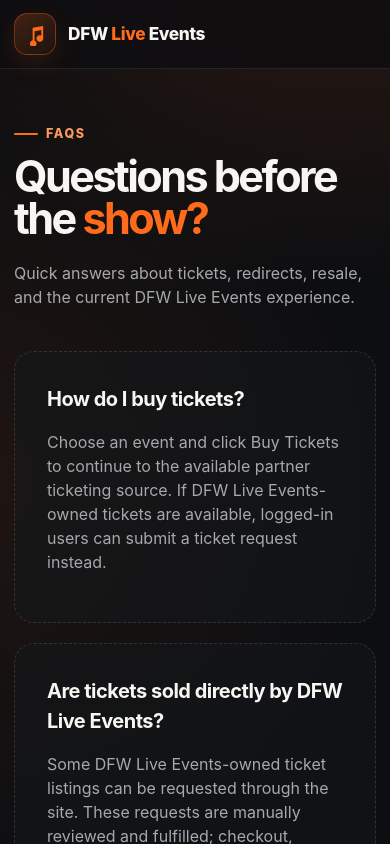
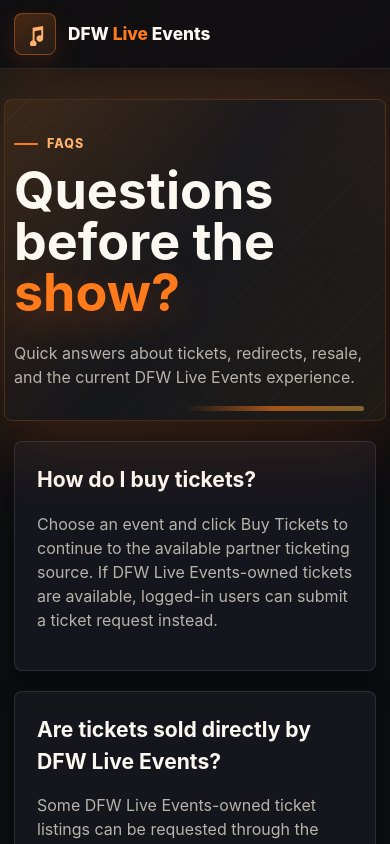
Before and after one commit to IDFWCRE/DFWLiveEvents, a Next.js app: page /faqs in a window 390 px wide. Shown: the top 844 px of the page. Built offline with nearby package versions, Linux system fonts and the light colour scheme; no server answers.

Commit message:
Refine dark orange marketplace theme

```diff
--- a/styles/globals.css
+++ b/styles/globals.css
@@ -1,15 +1,26 @@
 :root {
-  --bg: #0d0e11;
-  --surface: #16181d;
-  --surface-2: #1e2026;
-  --border: rgba(255, 255, 255, 0.09);
-  --text: #f8f6f2;
-  --muted: #a7a8ad;
-  --orange: #ff6b1a;
-  --orange-light: #ff9a5e;
-  --orange-dark: #d94d00;
-  --shadow: 0 18px 45px rgba(0, 0, 0, 0.28);
-  --radius: 20px;
+  --bg: #0c0d10;
+  --page: #101116;
+  --surface: #17191f;
+  --surface-2: #202229;
+  --surface-3: #25272f;
+  --border: rgba(255, 255, 255, 0.1);
+  --border-strong: rgba(255, 139, 64, 0.42);
+  --text: #fbf7f1;
+  --muted: #b7b2aa;
+  --muted-2: #85817b;
+  --orange: #ff7a1a;
+  --orange-light: #ffb16e;
+  --orange-dark: #e1560b;
+  --orange-soft: rgba(255, 122, 26, 0.13);
+  --gold: #f6b94b;
+  --green: #86efac;
+  --red: #fca5a5;
+  --blue: #93c5fd;
+  --shadow: 0 20px 54px rgba(0, 0, 0, 0.34);
+  --shadow-soft: 0 12px 30px rgba(0, 0, 0, 0.24);
+  --shadow-warm: 0 24px 74px rgba(255, 103, 26, 0.16);
+  --radius: 8px;
 }
 
 * {
@@ -27,9 +38,9 @@
   margin: 0;
   color: var(--text);
   background:
-    radial-gradient(circle at 85% -10%, rgba(255, 107, 26, 0.17), transparent 30rem),
-    radial-gradient(circle at -10% 25%, rgba(255, 107, 26, 0.08), transparent 26rem),
-    var(--bg);
+    radial-gradient(circle at 82% -12%, rgba(255, 122, 26, 0.2), transparent 30rem),
+    radial-gradient(circle at 10% 8%, rgba(246, 185, 75, 0.09), transparent 25rem),
+    linear-gradient(180deg, #121116 0, var(--bg) 34rem, #0a0b0e 100%);
   font-family: Inter, ui-sans-serif, system-ui, -apple-system, BlinkMacSystemFont, "Segoe UI", sans-serif;
   line-height: 1.5;
 }
@@ -53,6 +64,8 @@
 
 button,
 input,
+select,
+textarea,
 a {
   font: inherit;
 }
@@ -67,7 +80,8 @@
   z-index: 20;
   top: 0;
   border-bottom: 1px solid var(--border);
-  background: rgba(13, 14, 17, 0.78);
+  background: rgba(12, 13, 16, 0.82);
+  box-shadow: 0 1px 22px rgba(0, 0, 0, 0.28);
   backdrop-filter: blur(18px);
 }
 
@@ -82,7 +96,7 @@
   display: flex;
   align-items: center;
   justify-content: space-between;
-  min-height: 78px;
+  min-height: 76px;
   gap: 24px;
 }
 
@@ -97,22 +111,22 @@
   width: 42px;
   height: 42px;
   place-items: center;
-  border: 1px solid rgba(255, 107, 26, 0.35);
-  border-radius: 13px;
-  background: linear-gradient(145deg, rgba(255, 107, 26, 0.22), rgba(255, 107, 26, 0.06));
-  box-shadow: 0 8px 24px rgba(255, 107, 26, 0.13);
+  border: 1px solid rgba(255, 122, 26, 0.4);
+  border-radius: var(--radius);
+  background: linear-gradient(145deg, rgba(255, 122, 26, 0.24), rgba(255, 177, 110, 0.08));
+  box-shadow: 0 10px 28px rgba(255, 103, 26, 0.13);
 }
 
 .logo svg {
   width: 23px;
   height: 23px;
-  fill: var(--orange);
+  fill: var(--orange-light);
 }
 
 .brand-text {
   font-size: 1.08rem;
-  font-weight: 800;
-  letter-spacing: -0.02em;
+  font-weight: 850;
+  letter-spacing: 0;
 }
 
 .brand-text span,
@@ -126,7 +140,12 @@
   gap: 18px;
   color: var(--muted);
   font-size: 0.9rem;
-  font-weight: 700;
+  font-weight: 750;
+}
+
+.main-nav a,
+.nav-button {
+  min-height: 36px;
 }
 
 .main-nav a:hover {
@@ -139,7 +158,7 @@
   cursor: pointer;
   border: 0;
   background: transparent;
-  font-weight: 700;
+  font-weight: 750;
 }
 
 .nav-button:hover {
@@ -148,23 +167,51 @@
 
 main {
   min-height: calc(100vh - 156px);
-  padding: 70px 0 80px;
+  padding: 62px 0 80px;
 }
 
 .hero {
-  max-width: 820px;
-  margin-bottom: 42px;
+  position: relative;
+  isolation: isolate;
+  max-width: 860px;
+  margin-bottom: 34px;
+  padding: 10px 0 18px;
+}
+
+.hero::before {
+  position: absolute;
+  z-index: -1;
+  inset: -26px -30px -18px;
+  border: 1px solid rgba(255, 122, 26, 0.18);
+  border-radius: 8px;
+  background:
+    linear-gradient(120deg, rgba(255, 122, 26, 0.1), rgba(23, 25, 31, 0.72) 48%, rgba(246, 185, 75, 0.08)),
+    repeating-linear-gradient(135deg, rgba(255, 255, 255, 0.025) 0 1px, transparent 1px 16px);
+  box-shadow: var(--shadow-warm);
+  content: "";
+}
+
+.hero::after {
+  position: absolute;
+  z-index: -1;
+  right: 26px;
+  bottom: -4px;
+  width: min(34vw, 290px);
+  height: 5px;
+  border-radius: 999px;
+  background: linear-gradient(90deg, transparent, rgba(255, 122, 26, 0.6), rgba(246, 185, 75, 0.46));
+  content: "";
 }
 
 .eyebrow {
   display: inline-flex;
   align-items: center;
-  gap: 8px;
+  gap: 9px;
   margin: 0 0 13px;
   color: var(--orange-light);
   font-size: 0.78rem;
-  font-weight: 800;
-  letter-spacing: 0.13em;
+  font-weight: 850;
+  letter-spacing: 0.08em;
   text-transform: uppercase;
 }
 
@@ -177,16 +224,20 @@
 }
 
 h1 {
-  max-width: 780px;
+  max-width: 820px;
   margin: 0;
-  font-size: clamp(2.7rem, 7vw, 5.4rem);
-  line-height: 0.96;
-  letter-spacing: -0.06em;
+  font-size: clamp(2.45rem, 6vw, 5rem);
+  line-height: 0.98;
+  letter-spacing: 0;
+}
+
+h1 .accent {
+  text-shadow: 0 12px 34px rgba(255, 103, 26, 0.28);
 }
 
 .hero-copy,
 .page-copy {
-  max-width: 660px;
+  max-width: 700px;
   margin: 22px 0 0;
   color: var(--muted);
   font-size: clamp(1rem, 2vw, 1.14rem);
@@ -202,8 +253,10 @@
   margin-bottom: 28px;
   padding: 16px;
   border: 1px solid var(--border);
-  border-radius: 18px;
-  background: rgba(22, 24, 29, 0.82);
+  border-radius: var(--radius);
+  background:
+    linear-gradient(180deg, rgba(28, 30, 38, 0.94), rgba(18, 19, 25, 0.9)),
+    linear-gradient(90deg, rgba(255, 122, 26, 0.08), transparent 48%);
   box-shadow: var(--shadow);
   backdrop-filter: blur(14px);
 }
@@ -229,24 +282,24 @@
   padding: 0 16px 0 47px;
   color: var(--text);
   border: 1px solid var(--border);
-  border-radius: 13px;
+  border-radius: var(--radius);
   outline: none;
-  background: var(--bg);
+  background: rgba(12, 13, 16, 0.78);
   transition: border-color 160ms ease, box-shadow 160ms ease;
 }
 
 .search-input::placeholder {
-  color: #777980;
+  color: var(--muted-2);
 }
 
 .search-input:focus {
-  border-color: rgba(255, 107, 26, 0.65);
-  box-shadow: 0 0 0 3px rgba(255, 107, 26, 0.12);
+  border-color: rgba(255, 122, 26, 0.72);
+  box-shadow: 0 0 0 3px rgba(255, 122, 26, 0.14);
 }
 
 .filter-group {
   display: flex;
-  gap: 7px;
+  gap: 8px;
 }
 
 .filter-row {
@@ -262,35 +315,36 @@
   flex: 0 0 auto;
   color: var(--muted);
   font-size: 0.74rem;
-  font-weight: 800;
-  letter-spacing: 0.1em;
+  font-weight: 850;
+  letter-spacing: 0.08em;
   text-transform: uppercase;
 }
 
 .filter-button {
-  min-height: 42px;
+  min-height: 40px;
   padding: 8px 13px;
   color: var(--muted);
   white-space: nowrap;
   cursor: pointer;
-  border: 1px solid transparent;
-  border-radius: 11px;
-  background: transparent;
+  border: 1px solid var(--border);
+  border-radius: var(--radius);
+  background: rgba(255, 255, 255, 0.03);
   font-size: 0.84rem;
   font-weight: 750;
-  transition: color 160ms ease, background 160ms ease, border-color 160ms ease;
+  transition: color 160ms ease, background 160ms ease, border-color 160ms ease, box-shadow 160ms ease;
 }
 
 .filter-button:hover {
   color: var(--text);
-  background: rgba(255, 255, 255, 0.05);
+  border-color: rgba(255, 122, 26, 0.46);
+  background: var(--orange-soft);
 }
 
 .filter-button.active {
-  color: #fff;
+  color: #ffffff;
   border-color: var(--orange);
-  background: var(--orange-dark);
-  box-shadow: 0 5px 16px rgba(217, 77, 0, 0.22);
+  background: linear-gradient(180deg, var(--orange), var(--orange-dark));
+  box-shadow: 0 8px 20px rgba(255, 103, 26, 0.26);
 }
 
 .results-meta {
@@ -298,14 +352,14 @@
   align-items: baseline;
   justify-content: space-between;
   gap: 16px;
-  margin: 0 2px 18px;
+  margin: 0 2px 20px;
 }
 
 .results-meta h2,
 .section-title {
   margin: 0;
-  font-size: 1.25rem;
-  letter-spacing: -0.025em;
+  font-size: 1.32rem;
+  letter-spacing: 0;
 }
 
 .result-count {
@@ -323,48 +377,65 @@
 
 .event-card,
 .info-card {
+  position: relative;
   display: flex;
   min-width: 0;
   overflow: hidden;
   flex-direction: column;
   border: 1px solid var(--border);
   border-radius: var(--radius);
-  background: var(--surface);
-  box-shadow: 0 12px 34px rgba(0, 0, 0, 0.2);
+  background:
+    linear-gradient(180deg, rgba(27, 29, 36, 0.98), rgba(18, 19, 24, 0.98)),
+    linear-gradient(135deg, rgba(255, 122, 26, 0.08), transparent 44%);
+  box-shadow: var(--shadow-soft);
   transition: transform 200ms ease, border-color 200ms ease, box-shadow 200ms ease;
+}
+
+.event-card::before,
+.info-card::before {
+  position: absolute;
+  z-index: 1;
+  inset: 0 0 auto;
+  height: 3px;
+  background: linear-gradient(90deg, var(--orange), var(--gold));
+  content: "";
+  opacity: 0.62;
+  pointer-events: none;
 }
 
 .event-card:hover,
 .info-card:hover {
-  border-color: rgba(255, 107, 26, 0.34);
-  box-shadow: 0 20px 46px rgba(0, 0, 0, 0.33);
-  transform: translateY(-5px);
+  border-color: var(--border-strong);
+  box-shadow: var(--shadow-warm);
+  transform: translateY(-4px);
 }
 
 .image-wrap {
   position: relative;
   overflow: hidden;
   aspect-ratio: 16 / 10;
-  background: var(--surface-2);
+  background: linear-gradient(135deg, var(--surface-2), #111217);
 }
 
 .event-image {
+  display: block;
   width: 100%;
   height: 100%;
-  display: block;
   object-fit: cover;
   transition: transform 500ms ease;
 }
 
 .event-card:hover .event-image {
-  transform: scale(1.035);
+  transform: scale(1.04);
 }
 
 .image-wrap::after {
   position: absolute;
   inset: auto 0 0;
-  height: 45%;
-  background: linear-gradient(transparent, rgba(12, 13, 16, 0.76));
+  height: 48%;
+  background:
+    linear-gradient(transparent, rgba(8, 9, 12, 0.8)),
+    linear-gradient(90deg, rgba(255, 122, 26, 0.24), transparent 56%);
   content: "";
   pointer-events: none;
 }
@@ -377,10 +448,11 @@
   min-width: 52px;
   padding: 8px 9px;
   color: var(--text);
-  border: 1px solid rgba(255, 255, 255, 0.12);
-  border-radius: 12px;
-  background: rgba(13, 14, 17, 0.82);
+  border: 1px solid rgba(255, 122, 26, 0.34);
+  border-radius: var(--radius);
+  background: rgba(13, 14, 18, 0.82);
   text-align: center;
+  box-shadow: 0 12px 24px rgba(0, 0, 0, 0.28);
   backdrop-filter: blur(9px);
 }
 
@@ -394,7 +466,7 @@
   margin-bottom: 4px;
   color: var(--orange-light);
   font-size: 0.72rem;
-  letter-spacing: 0.09em;
+  letter-spacing: 0.08em;
   text-transform: uppercase;
 }
 
@@ -405,7 +477,11 @@
 
 .card-body,
 .info-card {
-  padding: 21px;
+  padding: 22px;
+}
+
+.info-card.stack {
+  display: flex;
 }
 
 .event-meta {
@@ -420,22 +496,26 @@
   align-items: center;
   min-height: 26px;
   padding: 4px 9px;
-  border: 1px solid rgba(255, 107, 26, 0.22);
+  border: 1px solid rgba(255, 122, 26, 0.28);
   border-radius: 999px;
   color: var(--orange-light);
-  background: rgba(255, 107, 26, 0.08);
+  background: linear-gradient(180deg, rgba(255, 122, 26, 0.14), rgba(255, 122, 26, 0.07));
   font-size: 0.72rem;
-  font-weight: 800;
+  font-weight: 850;
   letter-spacing: 0.06em;
   text-transform: uppercase;
 }
 
 .event-title {
   min-height: 2.7em;
-  margin: 0 0 17px;
-  font-size: 1.14rem;
-  line-height: 1.35;
-  letter-spacing: -0.025em;
+  margin: 0 0 16px;
+  font-size: 1.16rem;
+  line-height: 1.32;
+  letter-spacing: 0;
+}
+
+.event-title a:hover {
+  color: var(--orange-light);
 }
 
 .details {
@@ -446,20 +526,26 @@
   font-size: 0.88rem;
 }
 
+.details span {
+  min-width: 0;
+}
+
 .ticket-button,
 .primary-button {
   display: inline-flex;
   align-items: center;
   justify-content: center;
-  min-height: 47px;
+  min-height: 46px;
   padding: 10px 15px;
-  color: #fff;
-  border-radius: 12px;
-  background: var(--orange-dark);
+  color: #ffffff;
+  border: 1px solid var(--orange);
+  border-radius: var(--radius);
+  background: linear-gradient(180deg, var(--orange), var(--orange-dark));
   font-size: 0.9rem;
-  font-weight: 800;
+  font-weight: 850;
   text-decoration: none;
-  transition: background 160ms ease, transform 160ms ease;
+  box-shadow: 0 9px 22px rgba(255, 103, 26, 0.22);
+  transition: background 160ms ease, border-color 160ms ease, transform 160ms ease, box-shadow 160ms ease;
 }
 
 .ticket-button {
@@ -469,16 +555,23 @@
 
 .ticket-button:hover,
 .primary-button:hover {
-  background: var(--orange);
+  border-color: var(--orange-light);
+  background: linear-gradient(180deg, #ff8b33, var(--orange));
+  box-shadow: 0 13px 28px rgba(255, 103, 26, 0.28);
   transform: translateY(-1px);
 }
 
 .empty-state,
 .detail-panel {
-  padding: 32px;
-  border: 1px dashed rgba(255, 255, 255, 0.13);
+  padding: 30px;
+  border: 1px solid var(--border);
   border-radius: var(--radius);
-  background: rgba(22, 24, 29, 0.54);
+  background: rgba(23, 25, 31, 0.88);
+  box-shadow: var(--shadow-soft);
+}
+
+.empty-state {
+  border-style: dashed;
 }
 
 .detail-layout {
@@ -493,6 +586,7 @@
   border-radius: var(--radius);
   object-fit: cover;
   aspect-ratio: 16 / 9;
+  box-shadow: var(--shadow-soft);
 }
 
 .stack {
@@ -508,7 +602,8 @@
   display: grid;
   overflow: hidden;
   border: 1px solid var(--border);
-  border-radius: 14px;
+  border-radius: var(--radius);
+  background: var(--surface);
 }
 
 .env-row {
@@ -533,8 +628,8 @@
   margin: 0;
   padding: 16px;
   border: 1px solid var(--border);
-  border-radius: 12px;
-  background: var(--bg);
+  border-radius: var(--radius);
+  background: #0a0b0e;
   color: var(--text);
 }
 
@@ -557,14 +652,18 @@
   padding: 10px 13px;
   color: var(--text);
   border: 1px solid var(--border);
-  border-radius: 12px;
+  border-radius: var(--radius);
   outline: none;
-  background: var(--bg);
+  background: rgba(12, 13, 16, 0.78);
+}
+
+textarea.admin-input {
+  resize: vertical;
 }
 
 .admin-input:focus {
-  border-color: rgba(255, 107, 26, 0.65);
-  box-shadow: 0 0 0 3px rgba(255, 107, 26, 0.12);
+  border-color: rgba(255, 122, 26, 0.72);
+  box-shadow: 0 0 0 3px rgba(255, 122, 26, 0.14);
 }
 
 .auth-form {
@@ -586,7 +685,8 @@
   margin: 0;
   padding: 16px;
   border: 1px solid var(--border);
-  border-radius: 14px;
+  border-radius: var(--radius);
+  background: rgba(23, 25, 31, 0.88);
 }
 
 .auth-options legend {
@@ -605,22 +705,26 @@
 .auth-message {
   margin: 0;
   padding: 12px 14px;
-  border-radius: 12px;
+  border-radius: var(--radius);
 }
 
 .auth-error {
-  color: #ffb4b4;
-  background: rgba(255, 83, 83, 0.12);
+  color: var(--red);
+  background: rgba(248, 113, 113, 0.13);
 }
 
 .auth-success {
-  color: #a9f5c6;
-  background: rgba(63, 185, 110, 0.13);
+  color: var(--green);
+  background: rgba(74, 222, 128, 0.13);
 }
 
 .text-link {
   color: var(--orange-light);
   font-weight: 850;
+}
+
+.text-link:hover {
+  color: var(--orange);
 }
 
 .admin-inline .admin-input {
@@ -648,7 +752,8 @@
 .admin-table-wrap {
   overflow-x: auto;
   border: 1px solid var(--border);
-  border-radius: 14px;
+  border-radius: var(--radius);
+  background: var(--surface);
 }
 
 .admin-table {
@@ -668,7 +773,7 @@
 
 .admin-table th {
   color: var(--orange-light);
-  background: rgba(255, 107, 26, 0.06);
+  background: rgba(255, 122, 26, 0.08);
   font-size: 0.74rem;
   letter-spacing: 0.08em;
   text-transform: uppercase;
@@ -678,35 +783,54 @@
   border-bottom: 0;
 }
 
+.admin-table tr:nth-child(even) td {
+  background: rgba(255, 255, 255, 0.025);
+}
+
 .status-pill {
   display: inline-flex;
   padding: 4px 8px;
   border-radius: 999px;
-  background: rgba(255, 255, 255, 0.07);
+  background: var(--surface-3);
   color: var(--muted);
   font-size: 0.72rem;
   font-weight: 850;
   text-transform: uppercase;
 }
 
-.status-success {
-  color: #83f5b0;
-  background: rgba(63, 185, 110, 0.13);
+.status-success,
+.status-approved,
+.status-fulfilled,
+.status-active {
+  color: var(--green);
+  background: rgba(74, 222, 128, 0.14);
 }
 
-.status-partial_success {
+.status-partial_success,
+.status-pending,
+.status-contacted,
+.status-draft {
   color: var(--orange-light);
-  background: rgba(255, 107, 26, 0.12);
+  background: var(--orange-soft);
 }
 
-.status-failed {
-  color: #ff8c8c;
-  background: rgba(255, 83, 83, 0.13);
+.status-failed,
+.status-rejected,
+.status-cancelled,
+.status-suspended {
+  color: var(--red);
+  background: rgba(248, 113, 113, 0.14);
 }
 
 .status-running {
-  color: #9ecbff;
-  background: rgba(82, 151, 255, 0.13);
+  color: var(--blue);
+  background: rgba(96, 165, 250, 0.14);
+}
+
+.status-inactive,
+.status-sold_out {
+  color: var(--muted);
+  background: rgba(255, 255, 255, 0.08);
 }
 
 .primary-button:disabled,
@@ -719,6 +843,9 @@
 footer {
   border-top: 1px solid var(--border);
   color: var(--muted);
+  background:
+    linear-gradient(180deg, rgba(17, 18, 23, 0.92), rgba(10, 11, 14, 0.98)),
+    linear-gradient(90deg, rgba(255, 122, 26, 0.08), transparent 44%);
 }
 
 .footer-inner {
@@ -772,6 +899,19 @@
     padding: 48px 0 58px;
   }
 
+  h1 {
+    font-size: clamp(2.2rem, 14vw, 3.25rem);
+  }
+
+  .hero::before {
+    inset: -18px -10px -14px;
+  }
+
+  .hero::after {
+    right: 12px;
+    width: min(46vw, 220px);
+  }
+
   .controls {
     margin-inline: -2px;
     padding: 11px;
@@ -811,6 +951,11 @@
     grid-template-columns: 1fr;
   }
 
+  .empty-state,
+  .detail-panel {
+    padding: 22px;
+  }
+
   .footer-inner {
     align-items: flex-start;
     flex-direction: column;
```
Also changed, not shown: 1 other file (tests, documents, lock files or other folders).
